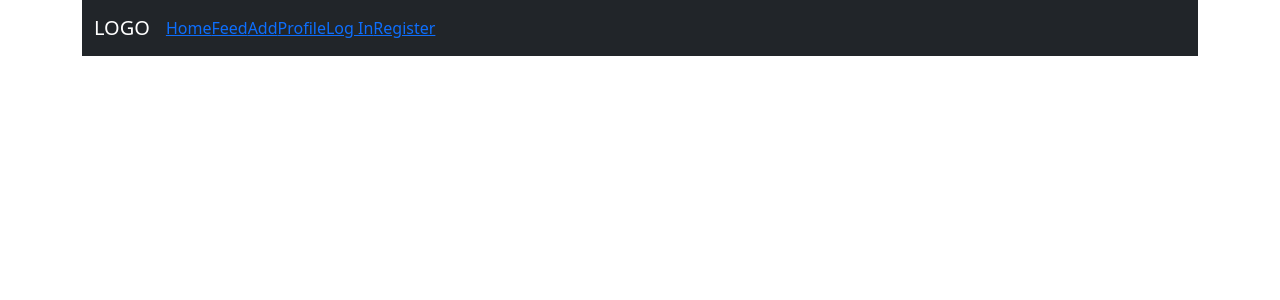
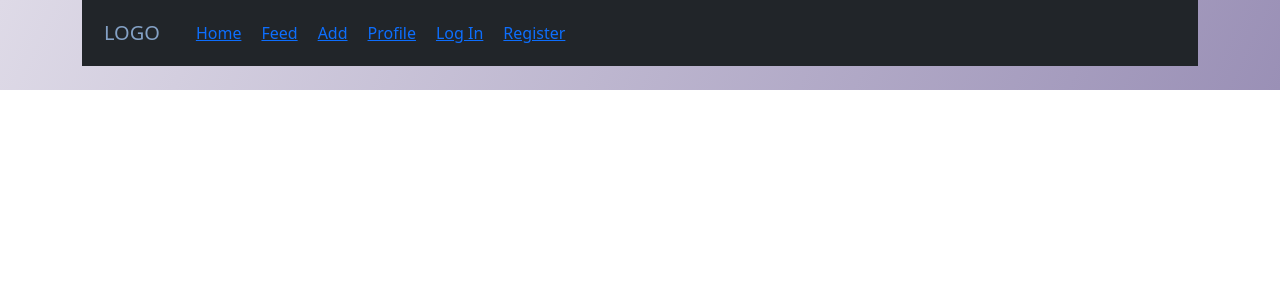
Before and after one commit to chloemaivu/social-site, a React (Create React App) app: page /#/ in a window 1280 px wide. Shown: the top 300 px of the page. Built offline with nearby package versions, Linux system fonts and the light colour scheme.

Commit message:
AB: v1.0 of a CSS file | colour palette not final

```diff
--- a/src/App.css
+++ b/src/App.css
@@ -4,5 +4,108 @@
 
 .text-col {
   margin-left: 5px;
-  color: rgb(139, 221, 107);
+  /* color: rgb(139, 221, 107); */
 }
+
+/* ////////////////////////////////// VAR \\\\\\\\\\\\\\\\\\\\\\\\\\\\\\\\\\ */
+
+:root {
+  --element-bg: #36213E;
+  --page-bg: #554971;
+  --text: #63768D;
+  --text-bright: #84a1c5;
+  --text-dark: #170E1B;
+  --body-bg: linear-gradient(115deg, rgb(222,218,231), rgb(154,144,182));
+
+  --border-bright: 2px solid var(--text-bright);
+
+  margin: 0%;
+}
+
+/* ////////////////////////////////// NAVBAR \\\\\\\\\\\\\\\\\\\\\\\\\\\\\\\\\\ */
+body {
+  background-image: var(--body-bg);
+  background-repeat: no-repeat;
+
+}
+
+p,
+li,
+span,
+td {
+  color: var(--text);
+}
+
+h1,
+h2,
+h3,
+h4,
+h5,
+.navbar-brand,
+th,
+.form-label {
+  color: var(--text-bright);
+}
+
+a {
+  padding: 10px !important;
+}
+
+a:hover {
+  color: var(--text-bright);
+}
+
+
+Nav,
+footer {
+  width: 100% !important;
+  top: absolute !important;
+  background-color: var(--element-bg) !important;
+  color: var(--bold-text) !important;
+  gap: 10% !important;
+}
+
+.p-4,
+.p-3 {
+  background-color: var(--element-bg) !important;
+}
+
+.cardSquare {
+  background: none;
+}
+
+.card {
+  background-color: var(--page-bg);
+  padding: 1%;
+}
+
+img {
+  max-width: 30%;
+  max-height: 30%;
+  border: var(--border-bright);
+  border-radius: 0.5em;
+}
+
+.form-control {
+  background: #36213E;
+  border: var(--border-bright);
+  width: 40%;
+  justify-self:center;
+}
+
+.btn {
+  background-color: var(--text) !important;
+  color: var(--element-bg) !important;
+  border: var(--border-bright) !important;
+  margin: 1%;
+}
+
+.btn:hover {
+  background-color: var(--text-bright) !important;
+  color:var(--element-bg) !important;
+  border: var(--border-bright) !important;
+}
+
+.pagebox {
+  justify-content: center;
+}
```
